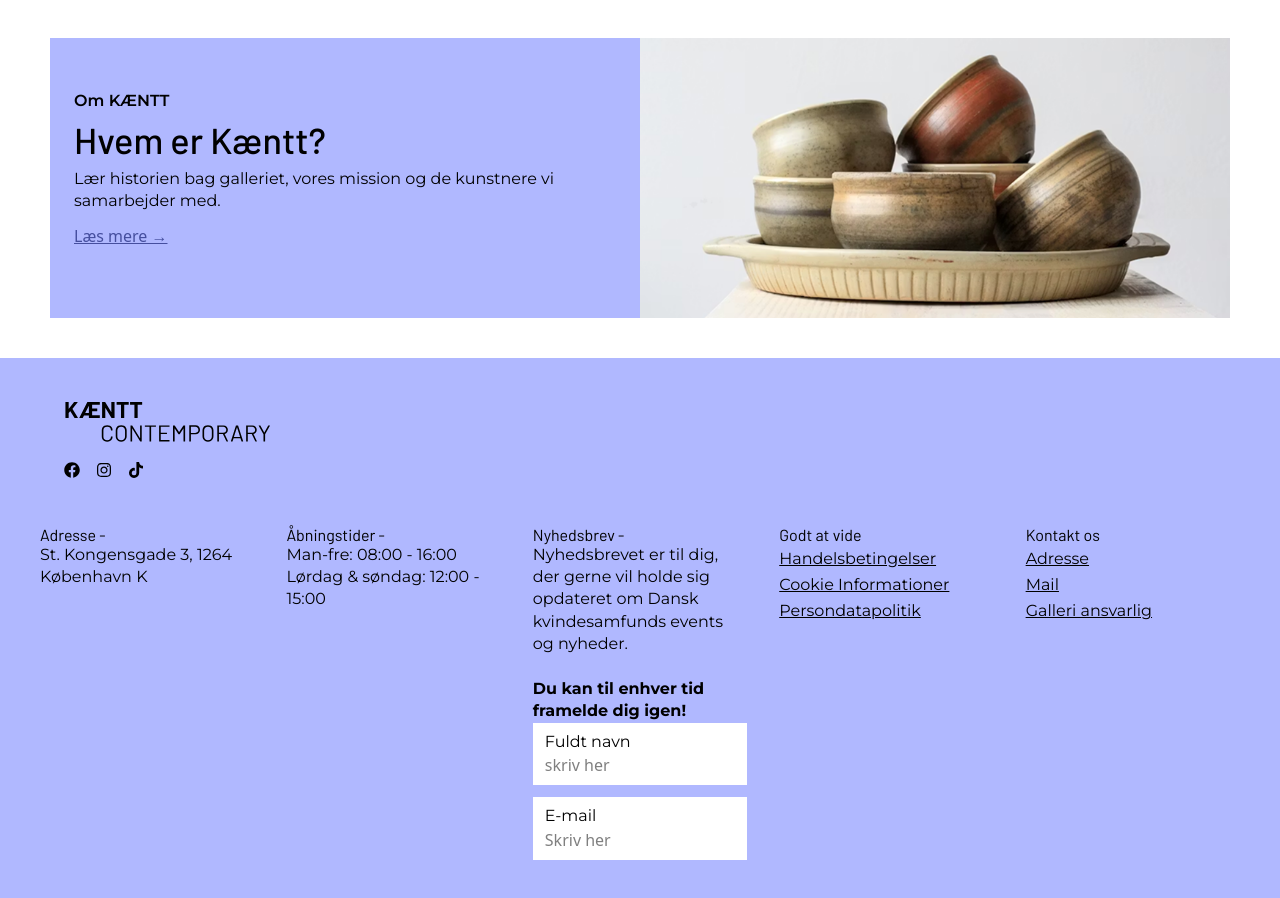
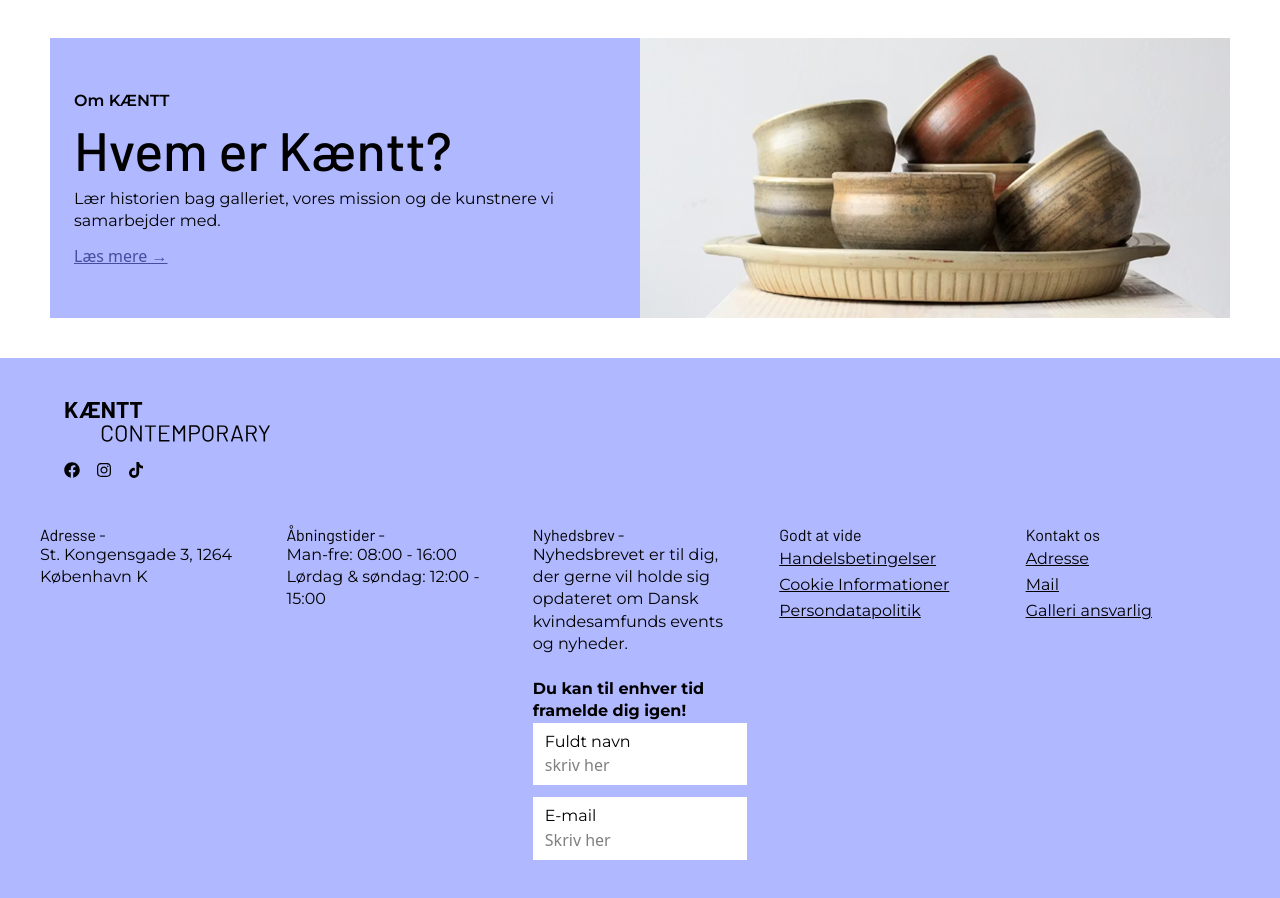
Before and after one commit to Aljo0004/4_sem_eksamen, a Next.js app: page / in a window 1280 px wide. Shown: the part 2295-3193 px from the top of the page. Built offline with nearby package versions, Linux system fonts and the light colour scheme; no server answers; the database is empty.

Commit message:
Fix heading level for consistency in InfoCard component

```diff
--- a/src/app/components/InfoCard.jsx
+++ b/src/app/components/InfoCard.jsx
@@ -5,7 +5,7 @@ const InfoCard = () => {
         <div className="bg-(--primary-blue) h-1 w-26 mb-3 mt-4 md:mt-3"></div>
         <p className="t-card mb-2">Om KÆNTT</p>
 
-        <h3 className="t-h3 mb-2">Hvem er Kæntt?</h3>
+        <h2 className="t-h2 mb-2">Hvem er Kæntt?</h2>
 
         <p className="t-p mb-3">Lær historien bag galleriet, vores mission og de kunstnere vi samarbejder med.</p>
         <a href="#" className="underline text-primary text-(--secondary-blue)">
```
